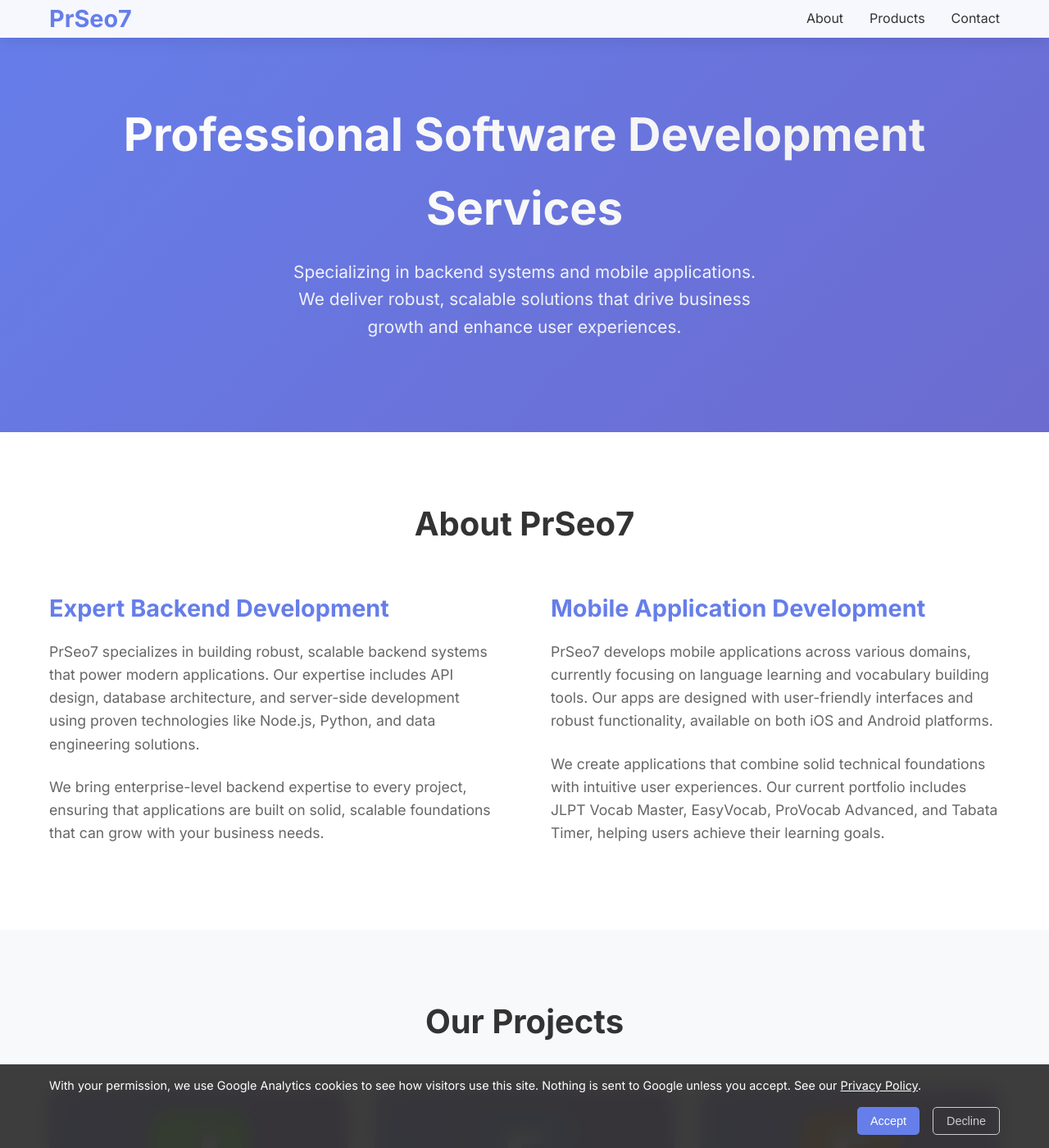
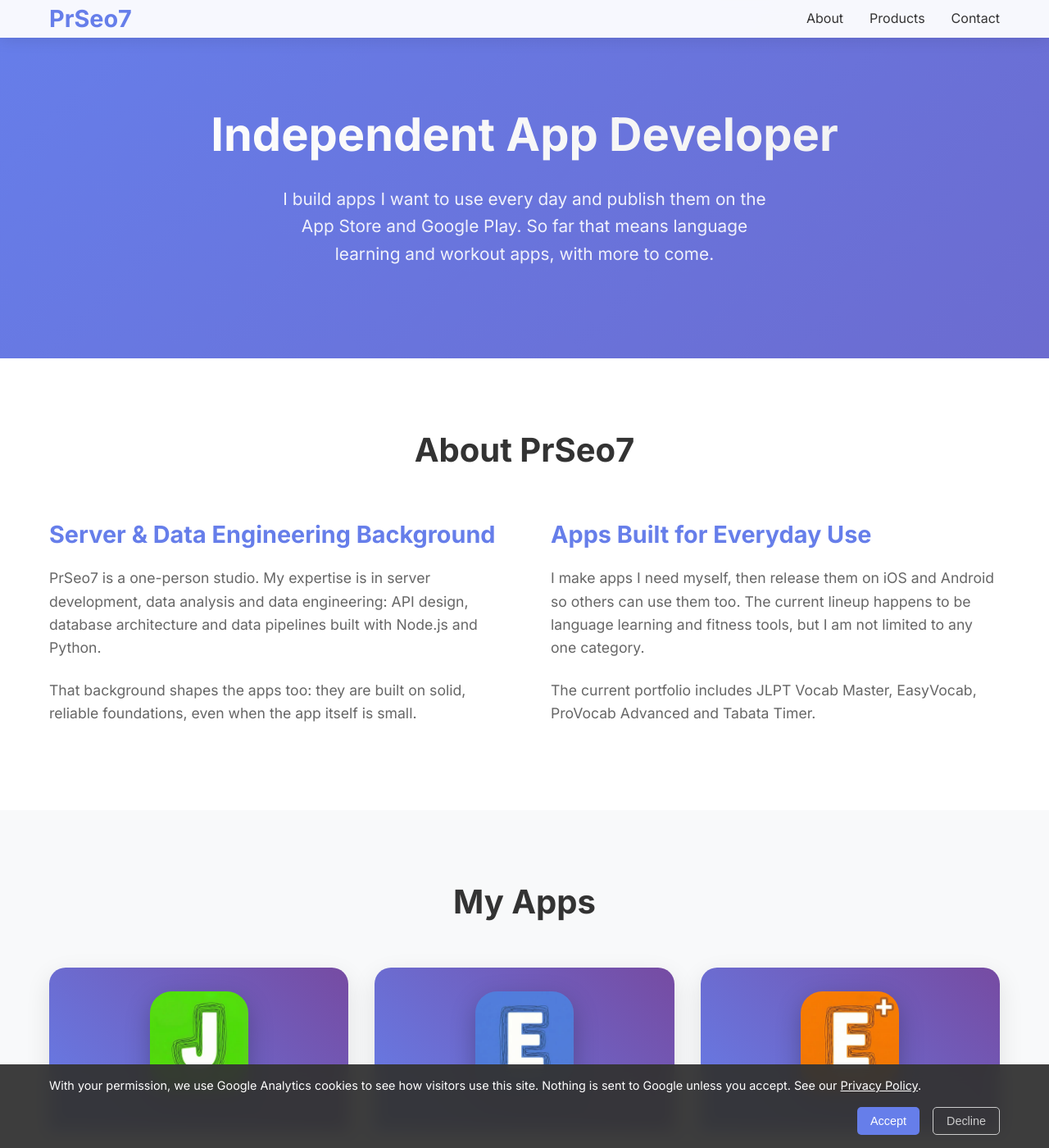
Before and after one commit to PrSeo7/prseo7.github.io, a Jekyll site: the page built from index.html, in a window 1280 px wide and 1400 px high. Shown: the whole window at 82% size. Built offline with Jekyll 4.4.1, drawn with Linux system fonts in a browser that asks for light colours.

Commit message:
Reposition home page as an independent app developer

```diff
--- a/index.html
+++ b/index.html
@@ -10,12 +10,12 @@
   <meta name="viewport" content="width=device-width, initial-scale=1.0">
 
   <!-- Primary Meta Tags -->
-  <title>PrSeo7 - Software Development Services | Backend & Mobile App Development</title>
-  <meta name="title" content="PrSeo7 - Software Development Services | Backend & Mobile App Development">
+  <title>PrSeo7 - Independent App Developer | Language Learning &amp; Workout Apps</title>
+  <meta name="title" content="PrSeo7 - Independent App Developer | Language Learning &amp; Workout Apps">
   <meta name="description"
-    content="PrSeo7 provides professional software development services specializing in backend systems, mobile applications, and custom business solutions. Expert Node.js, Python, and Flutter development.">
+    content="PrSeo7 is an independent developer with a background in server development and data engineering, building apps for everyday use and publishing them on iOS and Android.">
   <meta name="keywords"
-    content="software development, backend development, mobile app development, Node.js, Python, Flutter, API design, database design, data engineering, custom software solutions">
+    content="independent app developer, indie developer, iOS apps, Android apps, language learning apps, JLPT vocabulary, English vocabulary, workout timer, backend development, data engineering">
   <meta name="author" content="PrSeo7">
   <meta name="robots" content="index, follow">
   <meta name="language" content="English">
@@ -26,26 +26,26 @@
   <!-- Open Graph / Facebook -->
   <meta property="og:type" content="website">
   <meta property="og:url" content="https://prseo7.github.io/">
-  <meta property="og:title" content="PrSeo7 - Software Development Services">
+  <meta property="og:title" content="PrSeo7 - Independent App Developer">
   <meta property="og:description"
-    content="Professional software development services specializing in backend systems and mobile applications. Custom solutions for businesses and organizations.">
+    content="Apps built for everyday use by an independent developer with a background in server development and data engineering. Available on iOS and Android.">
   <!-- Link-preview image; regenerate with _tools/make-og-image.sh -->
   <meta property="og:image" content="https://prseo7.github.io/images/prseo7-og-image.png">
   <meta property="og:image:type" content="image/png">
   <meta property="og:image:width" content="1200">
   <meta property="og:image:height" content="630">
-  <meta property="og:image:alt" content="PrSeo7 logo: Software Development Services">
+  <meta property="og:image:alt" content="PrSeo7 logo">
   <meta property="og:site_name" content="PrSeo7">
   <meta property="og:locale" content="en_US">
 
   <!-- Twitter -->
   <meta name="twitter:card" content="summary_large_image">
   <meta name="twitter:url" content="https://prseo7.github.io/">
-  <meta name="twitter:title" content="PrSeo7 - Software Development Services">
+  <meta name="twitter:title" content="PrSeo7 - Independent App Developer">
   <meta name="twitter:description"
-    content="Professional software development services specializing in backend systems and mobile applications.">
+    content="Apps built for everyday use by an independent developer, available on iOS and Android.">
   <meta name="twitter:image" content="https://prseo7.github.io/images/prseo7-og-image.png">
-  <meta name="twitter:image:alt" content="PrSeo7 logo: Software Development Services">
+  <meta name="twitter:image:alt" content="PrSeo7 logo">
 
   <!-- Additional SEO Meta Tags -->
   <meta name="theme-color" content="#667eea">
@@ -56,7 +56,7 @@
 
 {% include site-head.html %}
 
-{% include analytics.html title="PrSeo7 - Software Development Services" %}
+{% include analytics.html title="PrSeo7 - Independent App Developer" %}
 
   <!-- Resource Hints for Performance -->
   <link rel="preconnect" href="https://fonts.googleapis.com">
@@ -223,7 +223,7 @@
       "name": "PrSeo7",
       "url": "https://prseo7.github.io",
       "logo": "https://prseo7.github.io/images/logo.png",
-      "description": "Professional software development services specializing in backend systems and mobile applications",
+      "description": "Independent developer with a background in server development, data analysis and data engineering, building apps for everyday use and publishing them on the App Store and Google Play",
       "address": {
         "@type": "PostalAddress",
         "addressCountry": "KR"
@@ -231,41 +231,17 @@
       "contactPoint": {
         "@type": "ContactPoint",
         "email": "hello.prseo7@gmail.com",
-        "contactType": "customer service"
+        "contactType": "customer support"
       },
       "sameAs": [
         "https://play.google.com/store/apps/developer?id=PrSeo7"
       ],
-      "serviceType": [
-        "Software Development",
+      "knowsAbout": [
         "Backend Development",
-        "Mobile App Development",
-        "API Design",
-        "Database Design",
-        "Data Engineering"
-      ],
-      "hasOfferCatalog": {
-        "@type": "OfferCatalog",
-        "name": "Software Development Services",
-        "itemListElement": [
-          {
-            "@type": "Offer",
-            "itemOffered": {
-              "@type": "Service",
-              "name": "Backend Development",
-              "description": "Building robust, scalable backend systems using Node.js, Python, and data engineering solutions"
-            }
-          },
-          {
-            "@type": "Offer",
-            "itemOffered": {
-              "@type": "Service",
-              "name": "Mobile App Development",
-              "description": "Comprehensive mobile app development services using Flutter and modern development practices"
-            }
-          }
-        ]
-      }
+        "Data Analysis",
+        "Data Engineering",
+        "Mobile App Development"
+      ]
     }
     </script>
 
@@ -709,9 +685,9 @@
   <!-- Hero Section -->
   <section class="hero" id="hero">
     <div class="container">
-      <h1 class="fade-in-up">Professional Software Development Services</h1>
-      <p class="fade-in-up">Specializing in backend systems and mobile applications. We deliver robust, scalable
-        solutions that drive business growth and enhance user experiences.</p>
+      <h1 class="fade-in-up">Independent App Developer</h1>
+      <p class="fade-in-up">I build apps I want to use every day and publish them on the App Store and Google Play.
+        So far that means language learning and workout apps, with more to come.</p>
     </div>
   </section>
 
@@ -721,21 +697,17 @@
       <h2 class="section-title">About PrSeo7</h2>
       <div class="about-content">
         <div class="about-text">
-          <h3>Expert Backend Development</h3>
-          <p>PrSeo7 specializes in building robust, scalable backend systems that power modern applications. Our
-            expertise includes API design, database architecture, and server-side development using proven technologies
-            like Node.js, Python, and data engineering solutions.</p>
-          <p>We bring enterprise-level backend expertise to every project, ensuring that applications are built on
-            solid, scalable foundations that can grow with your business needs.</p>
+          <h3>Server &amp; Data Engineering Background</h3>
+          <p>PrSeo7 is a one-person studio. My expertise is in server development, data analysis and data
+            engineering: API design, database architecture and data pipelines built with Node.js and Python.</p>
+          <p>That background shapes the apps too: they are built on solid, reliable foundations, even when the app
+            itself is small.</p>
         </div>
         <div class="about-text">
-          <h3>Mobile Application Development</h3>
-          <p>PrSeo7 develops mobile applications across various domains, currently focusing on language learning and
-            vocabulary building tools. Our apps are designed with user-friendly interfaces and robust functionality,
-            available on both iOS and Android platforms.</p>
-          <p>We create applications that combine solid technical foundations with intuitive user experiences. Our
-            current portfolio includes JLPT Vocab Master, EasyVocab, ProVocab Advanced, and Tabata Timer, helping users achieve their
-            learning goals.</p>
+          <h3>Apps Built for Everyday Use</h3>
+          <p>I make apps I need myself, then release them on iOS and Android so others can use them too. The current
+            lineup happens to be language learning and fitness tools, but I am not limited to any one category.</p>
+          <p>The current portfolio includes JLPT Vocab Master, EasyVocab, ProVocab Advanced and Tabata Timer.</p>
         </div>
       </div>
     </div>
@@ -744,7 +716,7 @@
   <!-- Products Section -->
   <section id="products" class="products">
     <div class="container">
-      <h2 class="section-title" id="projects">Our Projects</h2>
+      <h2 class="section-title" id="projects">My Apps</h2>
       <div class="products-grid">
         <!-- JLPT Vocab Master -->
         <div class="product-card">
```
Also changed, not shown: _docs/seo-audit-2026-09-30.md (+1 -1 lines), manifest.json.
